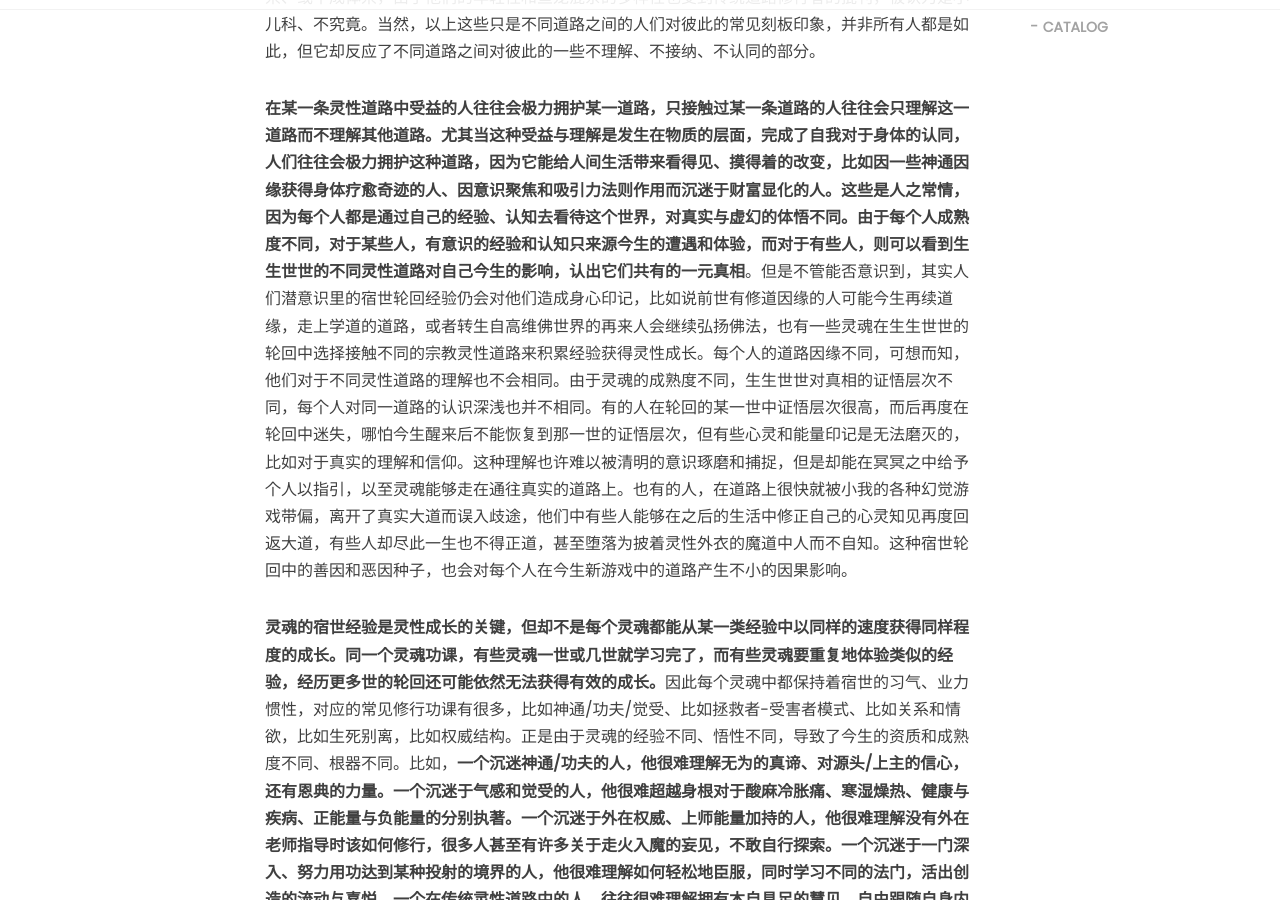
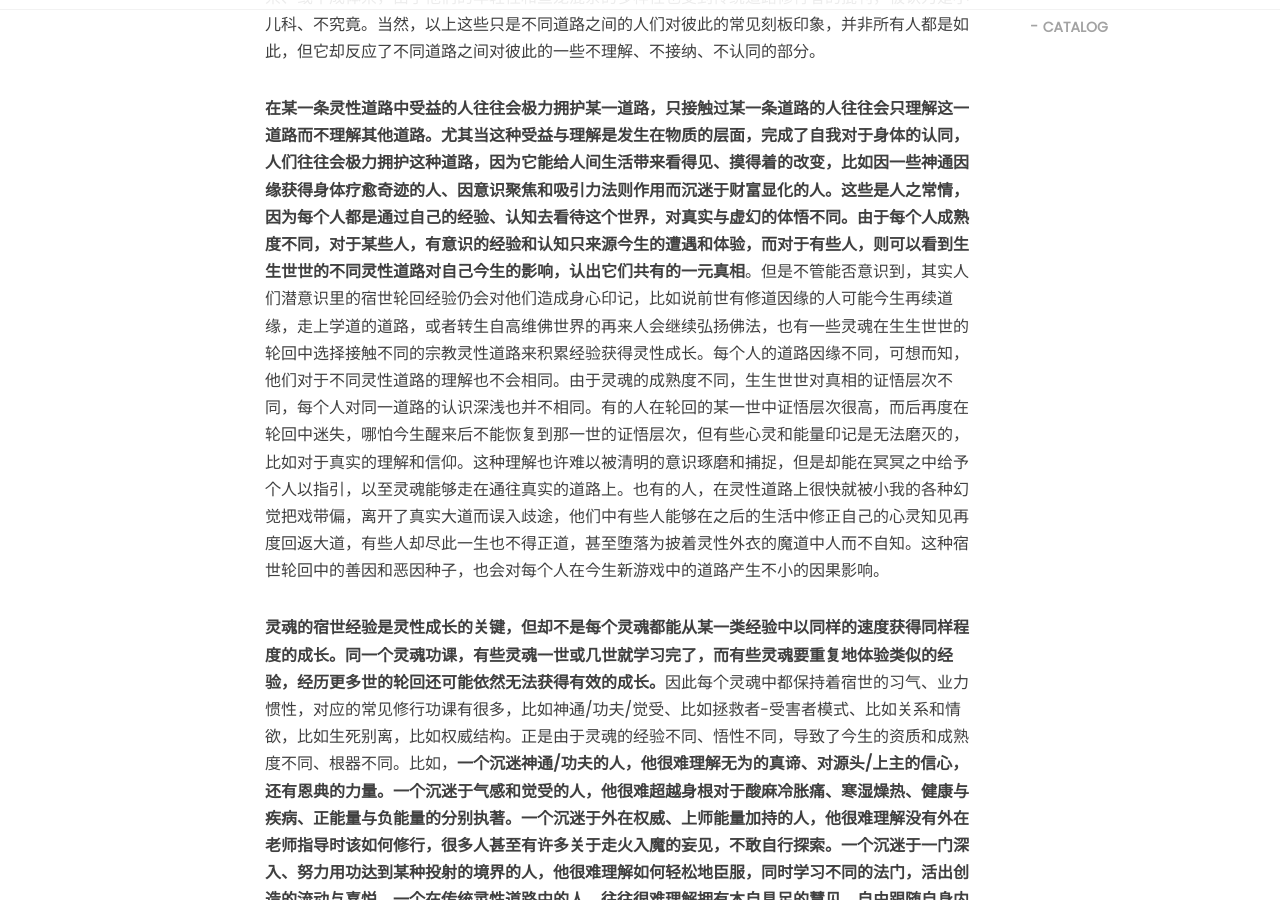
Before and after one commit to psychicdev1111/psychicdev1111.github.io, a Jekyll site: the page built from _posts/2022-08-08-transcend-religious-pattern.md, in a window 1280 px wide and 900 px high, scrolled down 1744 px. Built offline with Jekyll 4.4.1, drawn with Linux system fonts in a browser that asks for light colours; nearby versions of some CDN libraries; comment, search, counter and statistics services are not loaded.

Commit message:
minor fix

```diff
--- a/_posts/2022-08-08-transcend-religious-pattern.md
+++ b/_posts/2022-08-08-transcend-religious-pattern.md
@@ -13,7 +13,7 @@
 
 **在修行的领域很常见的事是，每个人都认为自己的道路才是唯一正确的，或者最好的，这些判断无疑出自于自身有限的经验和认知**。一个佛弟子可能会因为持咒、诵经、打坐、做大礼拜改善了自己的身心状况，有了自己特别的灵性体验，于是对佛陀的道路深信不疑。当他看到一个基督徒向上帝祷告的时候，往往会生出自己的见解，觉得仰赖一个外在的“上帝”来救赎自己是一种彻头彻尾的迷信。甚至也有一些佛法老师会说，耶稣被钉死在十字架上然后复活，他通过牺牲自己才达到解脱，不如释迦摩尼佛，在世就证得三身圆满，无需经受此磨难，因此佛法无疑是更优越的。而反过来的情景也很常见，一些基督徒认为只有耶稣基督才是真正的救世主，他们也难以理解那些整天跪拜抄经、执迷于今生成佛的人，每天还是活在痛苦中，缺少了一份当下的平安与对神的臣服，怎么可能成佛？其他道路也是如此，由身体入手的道家修炼者往往看不起佛教修行者的戒律拘束、知识教条、隐居避世之选，还有诸如身体疾病多、神通能量不够强大的种种评判，而修习佛法的人也瞧不上道家修炼者的目光短浅，竟为了天人级别的小小神通能量成就，还有济世治病的幻觉就放弃了对终极实相的探求和解脱轮回的大愿。传统的瑜伽道路修行者又有一套自己的严谨的灵性科学体系，他们积极地通过规律的身心修炼来准备自己，以待接受宇宙能量的恩典，经由此道的开悟者有的甚至反对身心能量疗愈，有些严格的修炼者甚至对于与他人肢体的触碰、拥抱都全部规避，为的是减少与其他人可能发生的业力纠缠。萨满不属于宗教，但却也算一类派别，它是人类有史以来最古老的疗愈传承，地球上的灵魂大都经历过。不同派系的萨满通过不同的方式比如药草、音乐、舞蹈等仪式连接其他维度世界，达到天人合一的境界。新时代灵性下最出名的便是美洲萨满借由死藤水 (Ayahuasca)之类的DMT致幻药草混合剂，带引人们在唱诵等仪式中进入改变的意识状态 (Altered State of Consciousness)进行疗愈、恢复人们多维度面向的灵性连接。由于萨满借助致幻的草药，常被其他传统道路的修行者所诟病和批判，尤其不为传统的亚洲人群所接纳。新时代灵性有着诸多不同的碎片型灵性知识，它们或成体系、或不成体系，由于他们的年轻性和鱼龙混杂的多样性也受到传统道路修行者的批判，被认为是小儿科、不究竟。当然，以上这些只是不同道路之间的人们对彼此的常见刻板印象，并非所有人都是如此，但它却反应了不同道路之间对彼此的一些不理解、不接纳、不认同的部分。
 
-**在某一条灵性道路中受益的人往往会极力拥护某一道路，只接触过某一条道路的人往往会只理解这一道路而不理解其他道路。尤其当这种受益与理解是发生在物质的层面，完成了自我对于身体的认同，人们往往会极力拥护这种道路，因为它能给人间生活带来看得见、摸得着的改变，比如因一些神通因缘获得身体疗愈奇迹的人、因意识聚焦和吸引力法则作用而沉迷于财富显化的人。这些是人之常情，因为每个人都是通过自己的经验、认知去看待这个世界，对真实与虚幻的体悟不同。由于每个人成熟度不同，对于某些人，有意识的经验和认知只来源今生的遭遇和体验，而对于有些人，则可以看到生生世世的不同灵性道路对自己今生的影响，认出它们共有的一元真相**。但是不管能否意识到，其实人们潜意识里的宿世轮回经验仍会对他们造成身心印记，比如说前世有修道因缘的人可能今生再续道缘，走上学道的道路，或者转生自高维佛世界的再来人会继续弘扬佛法，也有一些灵魂在生生世世的轮回中选择接触不同的宗教灵性道路来积累经验获得灵性成长。每个人的道路因缘不同，可想而知，他们对于不同灵性道路的理解也不会相同。由于灵魂的成熟度不同，生生世世对真相的证悟层次不同，每个人对同一道路的认识深浅也并不相同。有的人在轮回的某一世中证悟层次很高，而后再度在轮回中迷失，哪怕今生醒来后不能恢复到那一世的证悟层次，但有些心灵和能量印记是无法磨灭的，比如对于真实的理解和信仰。这种理解也许难以被清明的意识琢磨和捕捉，但是却能在冥冥之中给予个人以指引，以至灵魂能够走在通往真实的道路上。也有的人，在道路上很快就被小我的各种幻觉游戏带偏，离开了真实大道而误入歧途，他们中有些人能够在之后的生活中修正自己的心灵知见再度回返大道，有些人却尽此一生也不得正道，甚至堕落为披着灵性外衣的魔道中人而不自知。这种宿世轮回中的善因和恶因种子，也会对每个人在今生新游戏中的道路产生不小的因果影响。
+**在某一条灵性道路中受益的人往往会极力拥护某一道路，只接触过某一条道路的人往往会只理解这一道路而不理解其他道路。尤其当这种受益与理解是发生在物质的层面，完成了自我对于身体的认同，人们往往会极力拥护这种道路，因为它能给人间生活带来看得见、摸得着的改变，比如因一些神通因缘获得身体疗愈奇迹的人、因意识聚焦和吸引力法则作用而沉迷于财富显化的人。这些是人之常情，因为每个人都是通过自己的经验、认知去看待这个世界，对真实与虚幻的体悟不同。由于每个人成熟度不同，对于某些人，有意识的经验和认知只来源今生的遭遇和体验，而对于有些人，则可以看到生生世世的不同灵性道路对自己今生的影响，认出它们共有的一元真相**。但是不管能否意识到，其实人们潜意识里的宿世轮回经验仍会对他们造成身心印记，比如说前世有修道因缘的人可能今生再续道缘，走上学道的道路，或者转生自高维佛世界的再来人会继续弘扬佛法，也有一些灵魂在生生世世的轮回中选择接触不同的宗教灵性道路来积累经验获得灵性成长。每个人的道路因缘不同，可想而知，他们对于不同灵性道路的理解也不会相同。由于灵魂的成熟度不同，生生世世对真相的证悟层次不同，每个人对同一道路的认识深浅也并不相同。有的人在轮回的某一世中证悟层次很高，而后再度在轮回中迷失，哪怕今生醒来后不能恢复到那一世的证悟层次，但有些心灵和能量印记是无法磨灭的，比如对于真实的理解和信仰。这种理解也许难以被清明的意识琢磨和捕捉，但是却能在冥冥之中给予个人以指引，以至灵魂能够走在通往真实的道路上。也有的人，在灵性道路上很快就被小我的各种幻觉把戏带偏，离开了真实大道而误入歧途，他们中有些人能够在之后的生活中修正自己的心灵知见再度回返大道，有些人却尽此一生也不得正道，甚至堕落为披着灵性外衣的魔道中人而不自知。这种宿世轮回中的善因和恶因种子，也会对每个人在今生新游戏中的道路产生不小的因果影响。
 
 **灵魂的宿世经验是灵性成长的关键，但却不是每个灵魂都能从某一类经验中以同样的速度获得同样程度的成长。同一个灵魂功课，有些灵魂一世或几世就学习完了，而有些灵魂要重复地体验类似的经验，经历更多世的轮回还可能依然无法获得有效的成长。**因此每个灵魂中都保持着宿世的习气、业力惯性，对应的常见修行功课有很多，比如神通/功夫/觉受、比如拯救者-受害者模式、比如关系和情欲，比如生死别离，比如权威结构。正是由于灵魂的经验不同、悟性不同，导致了今生的资质和成熟度不同、根器不同。比如，**一个沉迷神通/功夫的人，他很难理解无为的真谛、对源头/上主的信心，还有恩典的力量。一个沉迷于气感和觉受的人，他很难超越身根对于酸麻冷胀痛、寒湿燥热、健康与疾病、正能量与负能量的分别执著。一个沉迷于外在权威、上师能量加持的人，他很难理解没有外在老师指导时该如何修行，很多人甚至有许多关于走火入魔的妄见，不敢自行探索。一个沉迷于一门深入、努力用功达到某种投射的境界的人，他很难理解如何轻松地臣服，同时学习不同的法门，活出创造的流动与喜悦。一个在传统灵性道路中的人，往往很难理解拥有本自具足的慧见、自由跟随自身内在权威的生命探索者是如何运作的。其实，这些不理解，是因为灵魂缺乏相应的经验，对真实没有深刻的正见**。
 
```
